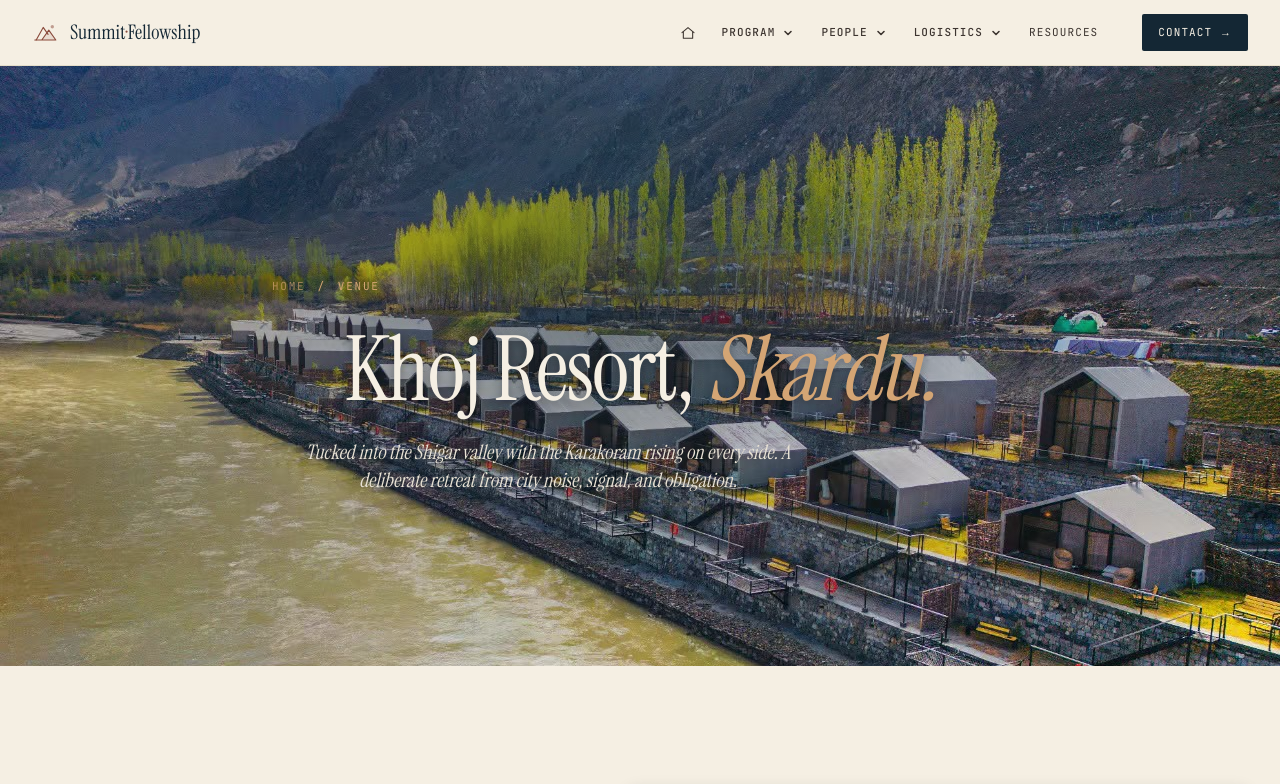
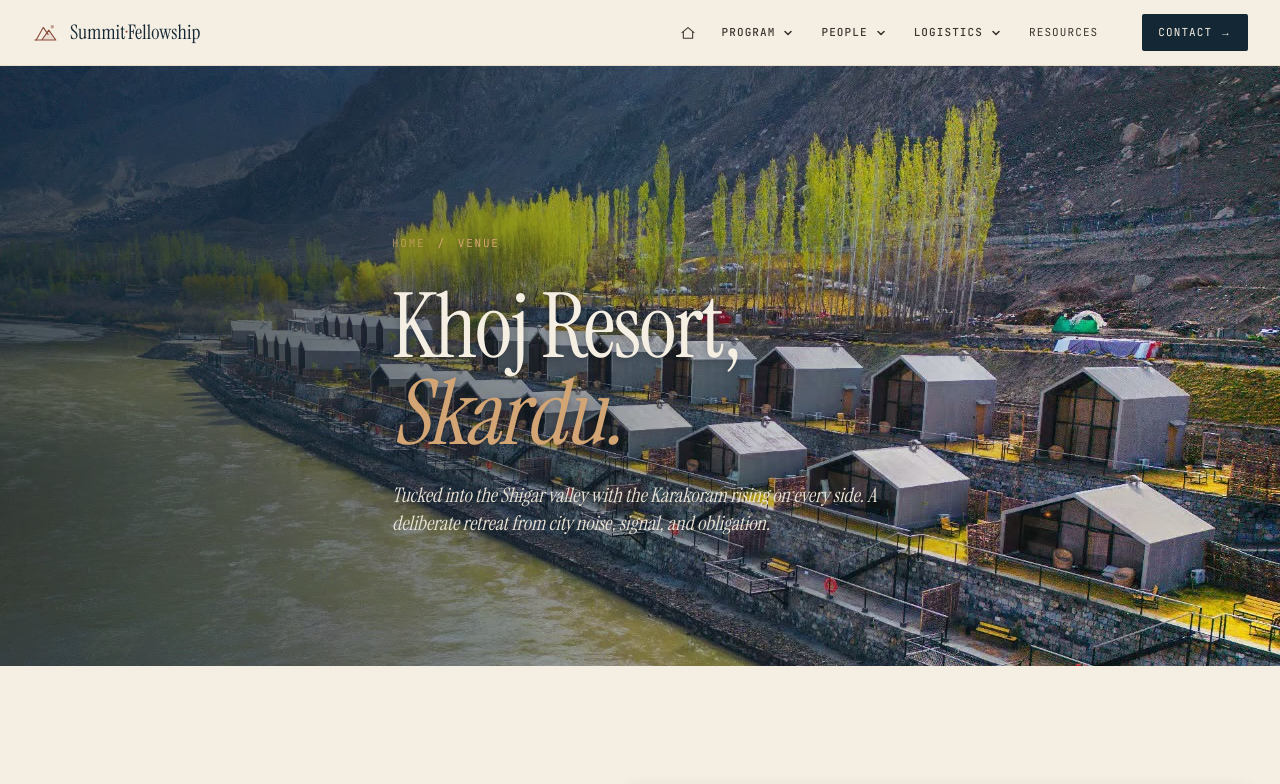
Before and after one commit to usmanjaved-droid/summit-fellowship-website, a Next.js app: page /venue in a window 1280 px wide. Shown: the top 784 px of the page. Built offline with nearby package versions, Linux system fonts and the light colour scheme.

Commit message:
style: left-align hero text with horizontal gradient overlay for natural fade

```diff
--- a/app/venue/page.module.css
+++ b/app/venue/page.module.css
@@ -9,14 +9,14 @@
 .pageHeroOverlay {
   position: absolute;
   inset: 0;
-  background: radial-gradient(ellipse 900px 500px at center 35%, rgba(20, 39, 52, 0.65) 0%, rgba(20, 39, 52, 0.3) 40%, transparent 100%);
+  background: linear-gradient(90deg, rgba(20, 39, 52, 0.7) 0%, rgba(20, 39, 52, 0.5) 35%, rgba(20, 39, 52, 0.2) 65%, transparent 100%);
 }
 
 .pageHeroInnerWrapper {
   position: relative;
   z-index: 1;
-  text-align: center;
-  max-width: 800px;
+  text-align: left;
+  max-width: 600px;
 }
 
 .pageHeroTitle {
--- a/app/venue/page.tsx
+++ b/app/venue/page.tsx
@@ -39,7 +39,7 @@ const FOOD_ITEMS = [
 export default function VenuePage() {
   return (
     <>
-      <section className={`page-hero ${styles.pageHeroImage}`} style={{ minHeight: '600px', position: 'relative', display: 'flex', alignItems: 'center', justifyContent: 'center' }} data-screen-label="Venue Hero">
+      <section className={`page-hero ${styles.pageHeroImage}`} style={{ minHeight: '600px', position: 'relative', display: 'flex', alignItems: 'center', justifyContent: 'flex-start', paddingLeft: '40px' }} data-screen-label="Venue Hero">
         <div className={styles.pageHeroOverlay} aria-hidden="true" />
         <div className={`container ${styles.pageHeroInnerWrapper}`}>
           <div className="page-hero__crumbs"><Link href="/">Home</Link><span>/</span><span>Venue</span></div>
```
